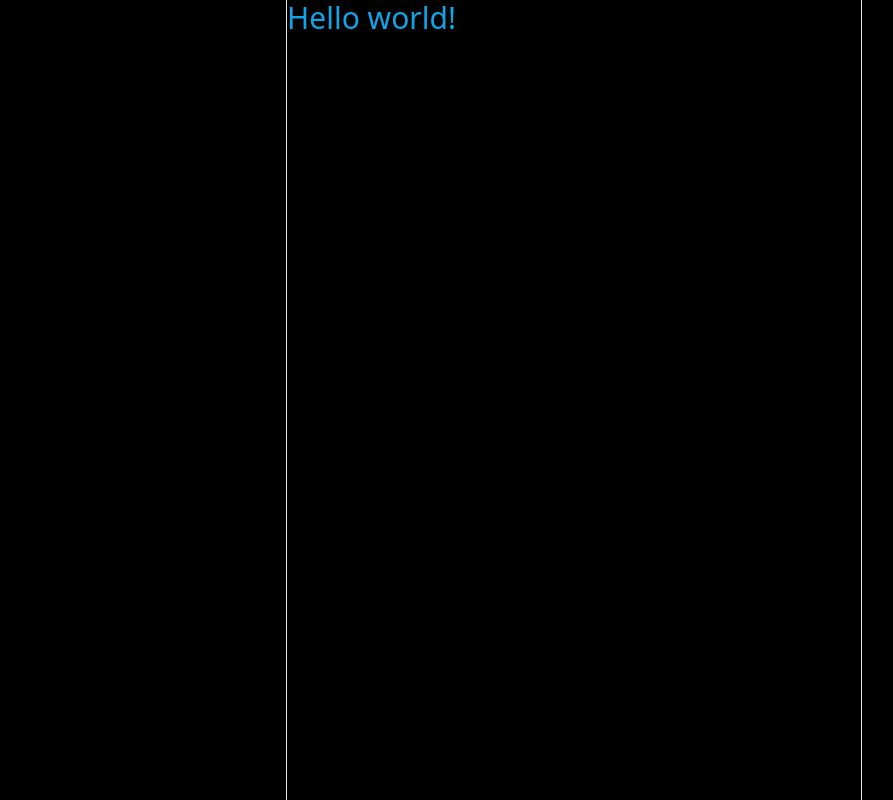
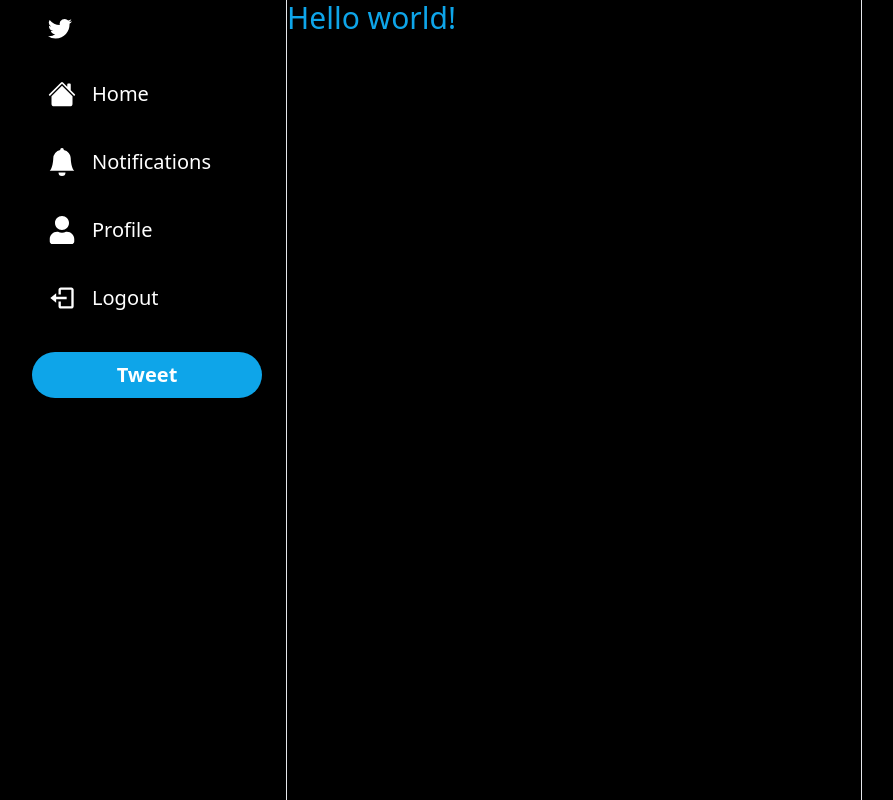
Before and after one commit to Brainiac5l0th/twitter-clone, a Next.js app: page / in a window 1280 px wide. Shown: the whole page, without its empty margins (66-959 px from the left). Built offline with nearby package versions, Linux system fonts and the light colour scheme.

Commit message:
sidebar added

```diff
--- a/components/Sidebar.tsx
+++ b/components/Sidebar.tsx
@@ -1,9 +1,48 @@
-interface Sidebar{
-
-}
+import { BiLogOut } from "react-icons/bi";
+import { BsBellFill, BsHouseFill } from "react-icons/bs";
+import { FaUser } from "react-icons/fa";
+import SidebarItem from "./SidebarItem";
+import SidebarLogo from "./SidebarLogo";
+import SidebarTweetButton from "./SidebarTweetButton";
 
 const Sidebar = () => {
-  return <div>Sidebar</div>;
+  const items = [
+    {
+      label: "Home",
+      href: "/",
+      icon: BsHouseFill,
+    },
+    {
+      label: "Notifications",
+      href: "/notifications",
+      icon: BsBellFill,
+    },
+    {
+      label: "Profile",
+      href: "/users/123",
+      icon: FaUser,
+    },
+  ];
+  return (
+    <div className="col-span-1 h-full pr-4 md:pr-6">
+      <div className="flex flex-col items-end">
+        <div className="space-y-2 lg:w-[230px]">
+          <SidebarLogo />
+          {items.map((item) => (
+            <SidebarItem
+              key={item.href}
+              href={item.href}
+              label={item.label}
+              icon={item.icon}
+            />
+          ))}
+          <SidebarItem onclick={() => {}} icon={BiLogOut} label={"Logout"} />
+
+          <SidebarTweetButton />
+        </div>
+      </div>
+    </div>
+  );
 };
 
 export default Sidebar;
--- /dev/null
+++ b/components/SidebarItem.tsx
@@ -0,0 +1,28 @@
+import { IconType } from "react-icons/lib/esm/iconBase";
+
+interface SidebarItemProps {
+  label: string;
+  href?: string;
+  icon: IconType;
+  onclick?: () => void;
+}
+
+const SidebarItem: React.FC<SidebarItemProps> = ({
+  label,
+  href,
+  icon: Icon,
+}) => {
+  return (
+    <div className="flex flex-row items-center">
+      <div className="relative rounded-full h-14 w-14 flex items-center justify-center p-4 hover:bg-slate-200 hover:bg-opacity-10 cursor-pointer lg:hidden">
+        <Icon size={28} color="white" />
+      </div>
+      <div className="relative hidden lg:flex items-center gap-4 p-4 rounded-full hover:bg-slate-300 hover:bg-opactiy-10 cursor-pointer">
+        <Icon size={28} color="white" />
+        <p className="hidden lg:block text-white text-xl">{label}</p>
+      </div>
+    </div>
+  );
+};
+
+export default SidebarItem;
--- /dev/null
+++ b/components/SidebarLogo.tsx
@@ -0,0 +1,14 @@
+import { useRouter } from "next/router";
+import { BsTwitter } from "react-icons/bs";
+
+const SidebarLogo = () => {
+  const router = useRouter();
+
+  return (
+    <div className="rounded-full h-14 w-14 p-4 flex items-center justify-center hover:bg-blue-300 cursor-pointer transition">
+      <BsTwitter size={28} color="white" />
+    </div>
+  );
+};
+
+export default SidebarLogo;
--- /dev/null
+++ b/components/SidebarTweetButton.tsx
@@ -0,0 +1,20 @@
+import { useRouter } from "next/router";
+import { FaFeather } from "react-icons/fa";
+
+const SidebarTweetButton = () => {
+  const router = useRouter();
+  return (
+    <div onClick={() => router.push("/")}>
+      <div className="mt-6 lg:hidden rounded-full h-14 p-4 w-14 flex items-center justify-center bg-sky-500 hover:bg-opacity-80 cursor-pointer transition">
+        <FaFeather size={28} color={"white"} />
+      </div>
+      <div className="mt-6 hidden  lg:block rounded-full px-4 py-2  bg-sky-500 hover:bg-opacity-80 cursor-pointer transition">
+        <p className="hidden lg:block text-center font-semibold text-white text-[20px]">
+          Tweet
+        </p>
+      </div>
+    </div>
+  );
+};
+
+export default SidebarTweetButton;
--- a/package.json
+++ b/package.json
@@ -17,6 +17,7 @@
     "next": "13.4.13",
     "react": "18.2.0",
     "react-dom": "18.2.0",
+    "react-icons": "^4.10.1",
     "typescript": "5.1.6"
   },
   "devDependencies": {
```
Also changed, not shown: 1 other file (tests, documents, lock files or other folders).
